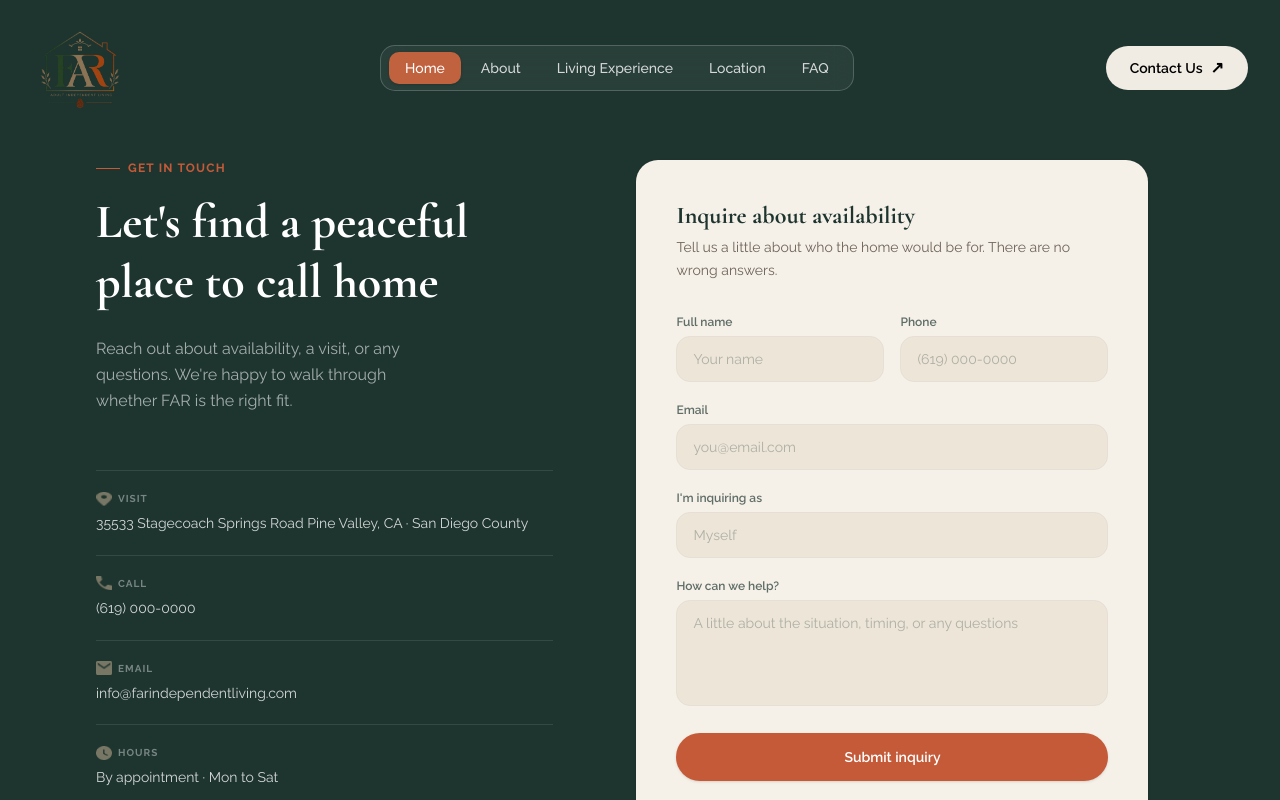
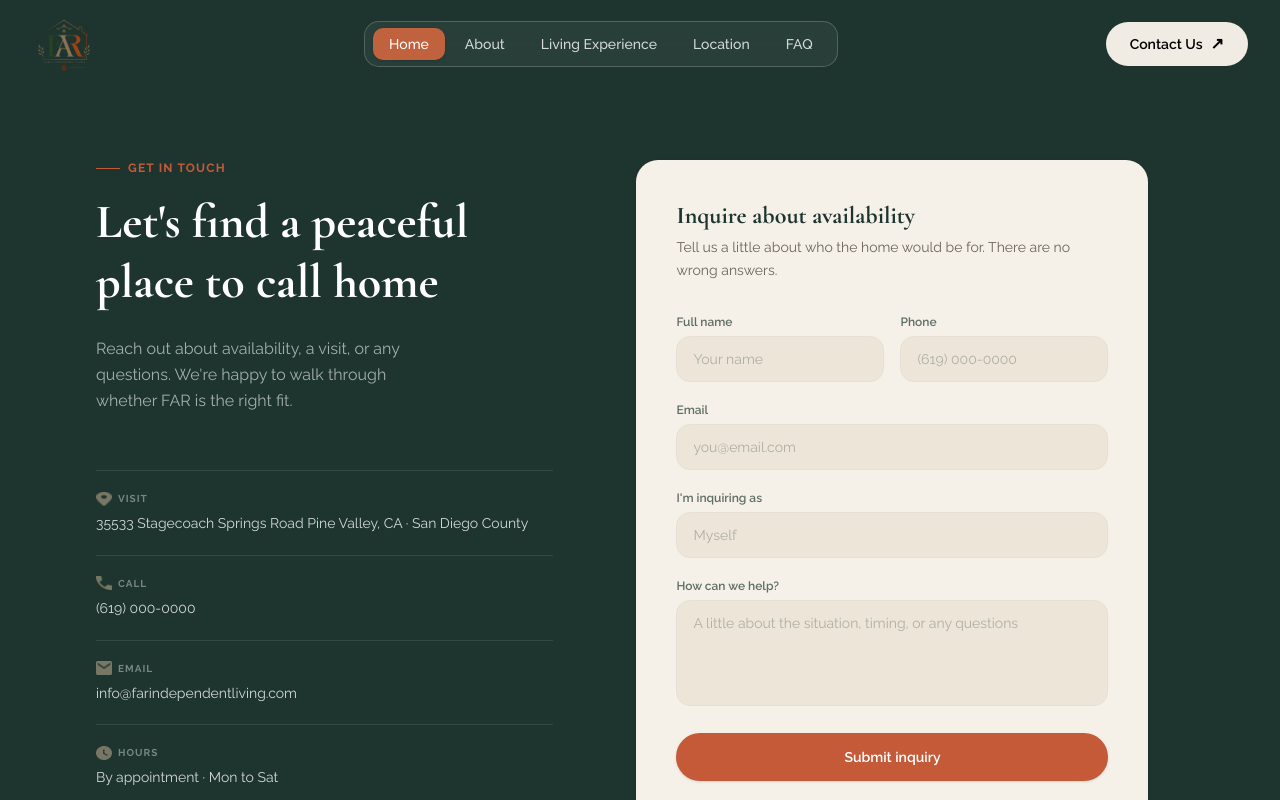
Before and after one commit to NikBangs/far, a Next.js app: page /contact in a window 1280 px wide. Shown: the top 800 px of the page. Built offline with nearby package versions, Linux system fonts and the light colour scheme.

Commit message:
Logo resizing

```diff
--- a/components/navigation.tsx
+++ b/components/navigation.tsx
@@ -34,7 +34,7 @@ export default function Navigation({ basePath = '' }: { basePath?: string }) {
       }`}
     >
       <div className="mx-auto max-w-7xl px-4 sm:px-6 lg:px-8">
-        <div className="flex items-center justify-between py-4 md:py-5">
+        <div className="flex items-center justify-between py-2 md:py-3">
 
           {/* Logo */}
           <motion.div
@@ -47,7 +47,7 @@ export default function Navigation({ basePath = '' }: { basePath?: string }) {
               <img
                 src="/far_logo_nav.png"
                 alt="FAR"
-                className="h-20 md:h-24 w-auto object-contain"
+                className="h-14 md:h-16 w-auto object-contain"
               />
             </Link>
           </motion.div>
```
